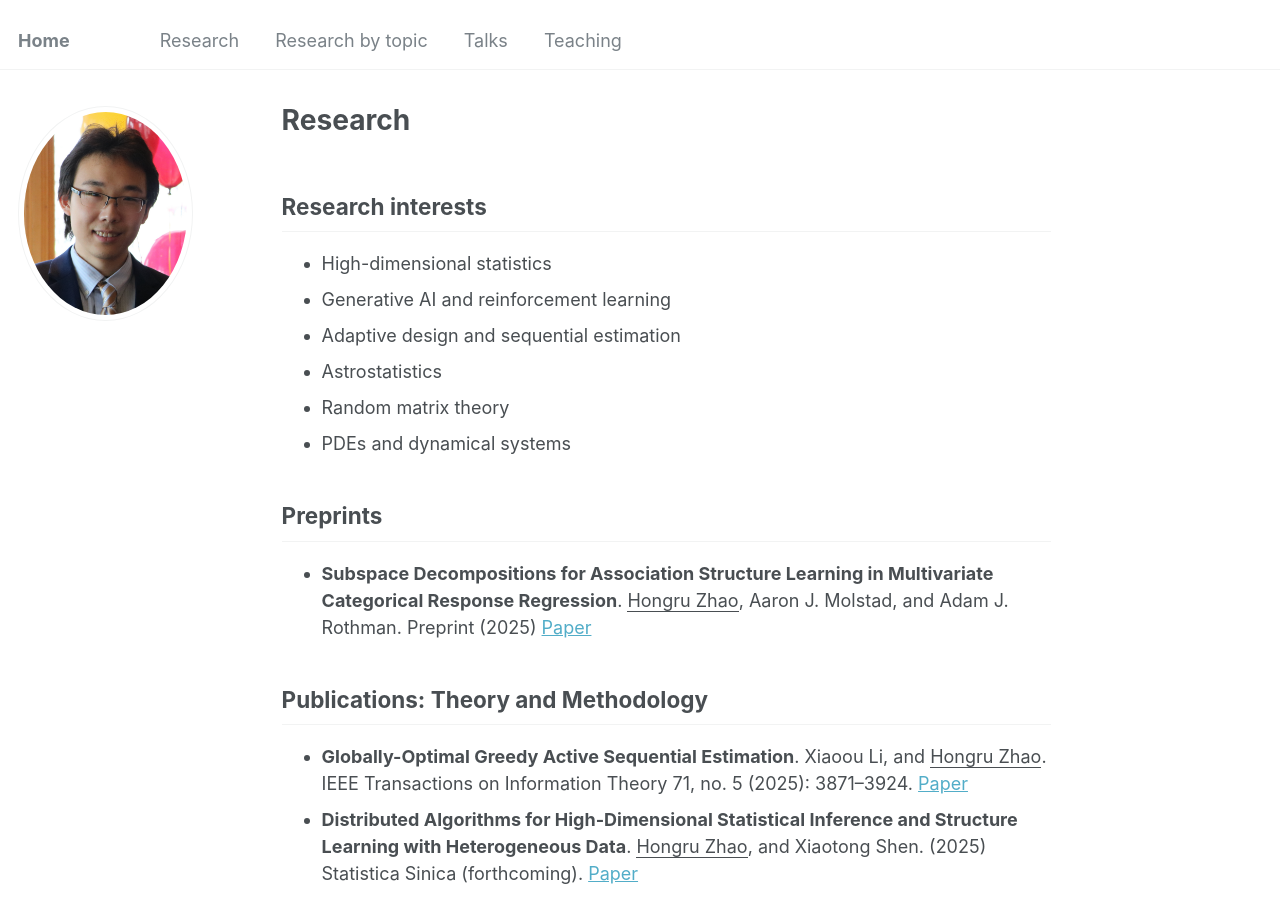
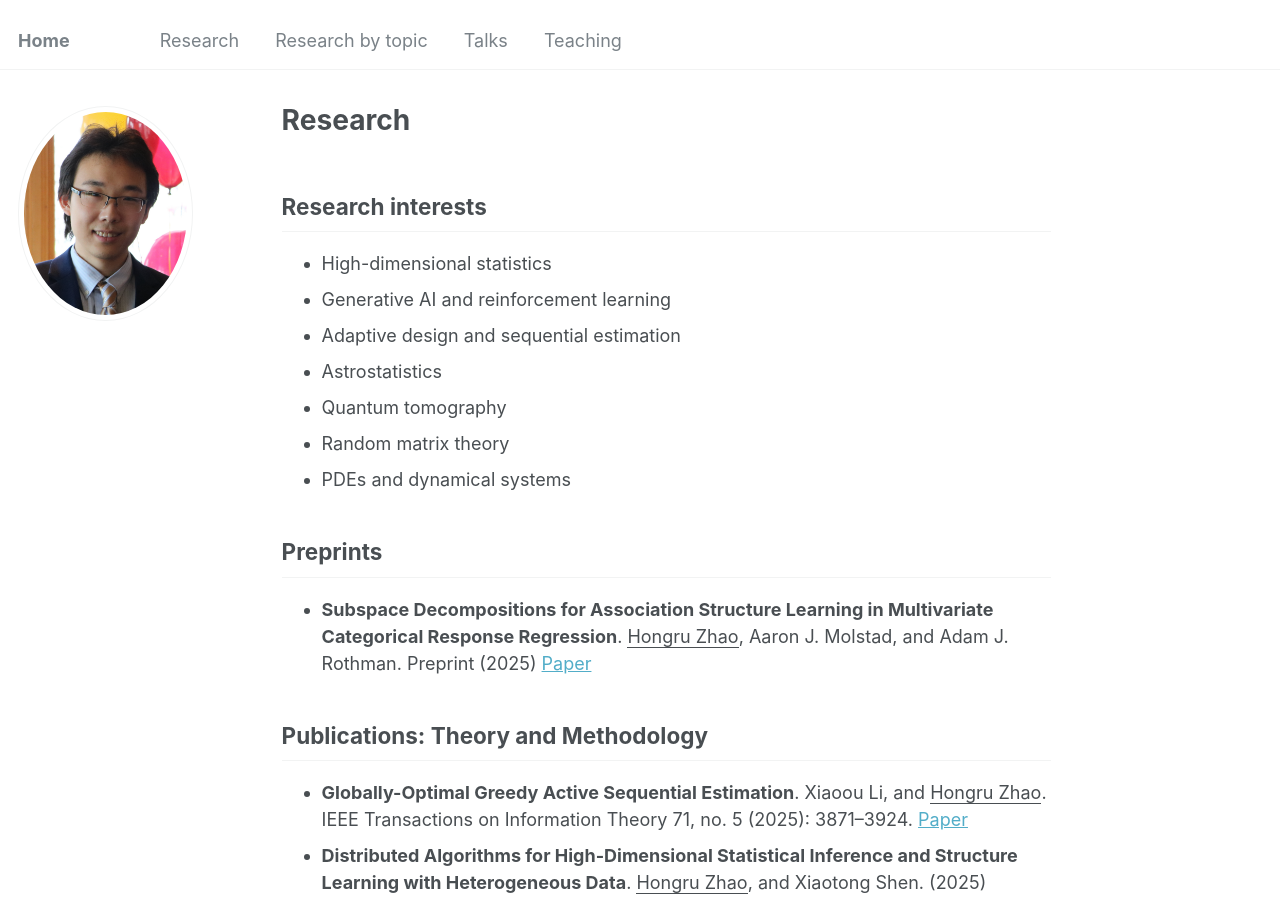
Before and after one commit to HongruZhao/HongruZhao.github.io, a Jekyll site: the page built from _pages/research.md, in a window 1280 px wide and 900 px high. Built offline with Jekyll 4.4.1, drawn with Linux system fonts in a browser that asks for light colours.

Commit message:
Update research.md

```diff
--- a/_pages/research.md
+++ b/_pages/research.md
@@ -10,6 +10,7 @@ author_profile: true
 - Generative AI and reinforcement learning
 - Adaptive design and sequential estimation
 - Astrostatistics
+- Quantum tomography
 - Random matrix theory
 - PDEs and dynamical systems
 
```
